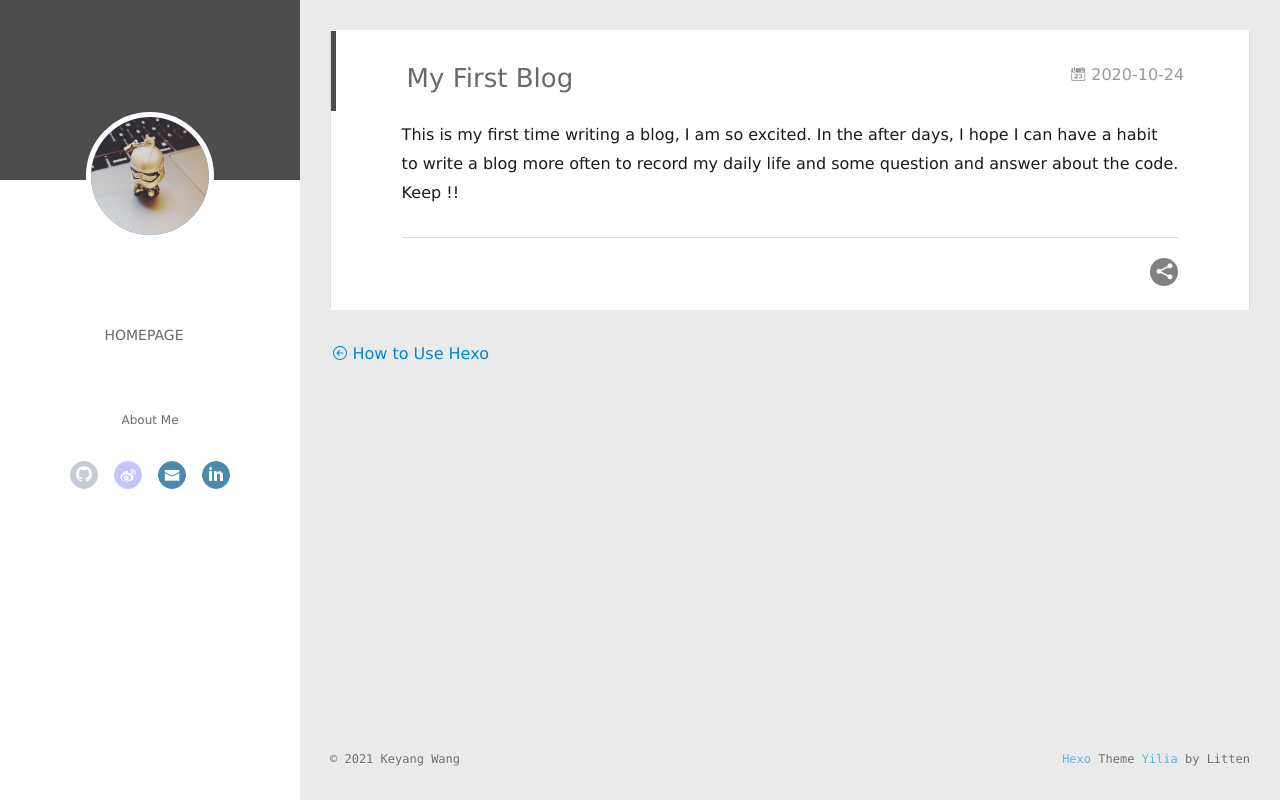
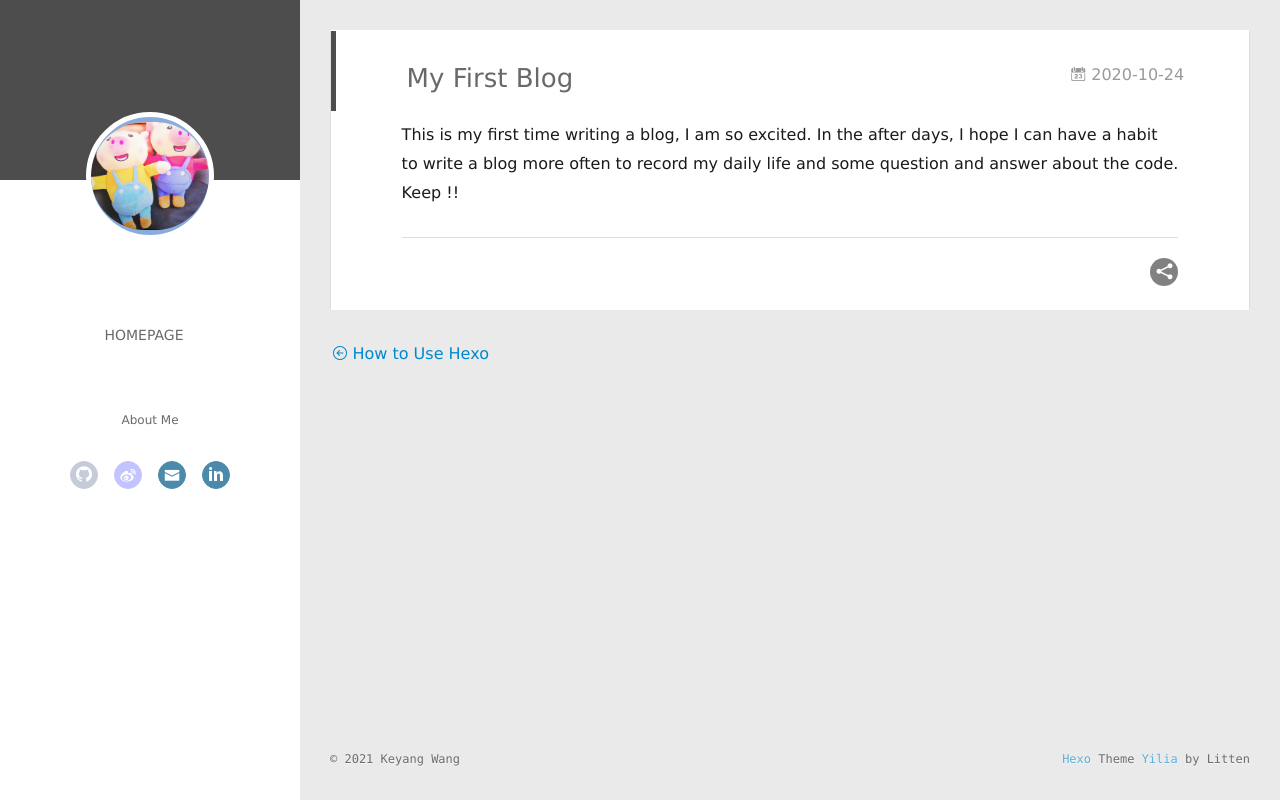
Before and after one commit to wangkeyangleon/wangkeyangleon.github.io, a plain HTML site: page 2020/10/24/my-first-blog/index.html in a window 1280 px wide. Drawn offline with Linux system fonts and the light colour scheme; no server answers.

Commit message:
Site updated: 2021-06-07 15:21:47

```diff
--- a/2020/10/24/my-first-blog/index.html
+++ b/2020/10/24/my-first-blog/index.html
@@ -70,7 +70,7 @@ var _hmt = _hmt || [];
 <div class="intrude-less">
 	<header id="header" class="inner">
 		<a href="/" class="profilepic">
-			<img src="/images/profilePhoto.jpg" class="js-avatar">
+			<img src="/images/jiaojiao.png" class="js-avatar">
 		</a>
 		<hgroup>
 		  <h1 class="header-author"><a href="/"></a></h1>
@@ -118,7 +118,7 @@ var _hmt = _hmt || [];
 	<div class="intrude-less">
 		<header id="header" class="inner">
 			<div class="profilepic">
-				<img src="/images/profilePhoto.jpg" class="js-avatar">
+				<img src="/images/jiaojiao.png" class="js-avatar">
 			</div>
 			<hgroup>
 			  <h1 class="header-author js-header-author"></h1>
```
Also changed, not shown: 2021/06/07/ MarkDown grammer/index.html (+2 -2 lines), 2021/06/07/hexo/index.html (+2 -2 lines), archives/2020/10/index.html (+2 -2 lines), archives/2020/index.html (+2 -2 lines), archives/2021/06/index.html (+2 -2 lines), archives/2021/index.html (+2 -2 lines), archives/index.html (+2 -2 lines), index.html (+2 -2 lines), Images/jiaojiao.png (added).
